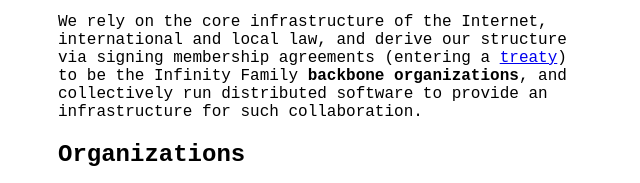
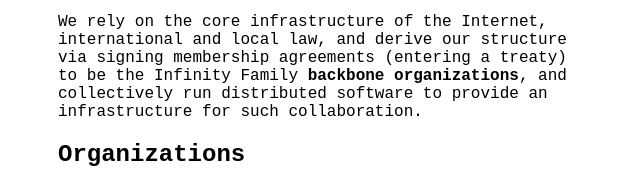
Before and after one commit to infamily/infinity-family, a plain HTML site: page index.html in a window 1280 px wide. Shown: the part 513-696 px from the top of the page, 326-966 px from the left. Drawn offline with Linux system fonts and the light colour scheme.

Commit message:
Update index.html

```diff
--- a/index.html
+++ b/index.html
@@ -52,7 +52,7 @@
 
 <p><span class="en">The structure of the organization of Infinity Family is designed to reflect our multi-faceted world, and is designed to allow every jurisdiction to independently run its software on servers within that jurisdiction, meanwhile, allowing for ease of automatic integration of Internet's <b>data and services</b> for collective decisions.</span></p>
 
-<p><span class="en">We rely on the core infrastructure of the Internet, international and local law, and derive our structure via signing membership agreements (entering a <a href="https://en.wikipedia.org/wiki/Treaty">treaty</a>) to be the Infinity Family <b>backbone organizations</b>, and collectively run distributed software to provide an infrastructure for such collaboration.</span></p>
+<p><span class="en">We rely on the core infrastructure of the Internet, international and local law, and derive our structure via signing membership agreements (entering a treaty) to be the Infinity Family <b>backbone organizations</b>, and collectively run distributed software to provide an infrastructure for such collaboration.</span></p>
 
 <h2><span class="en">Organizations</span></h2>
     <table align="center">
```
